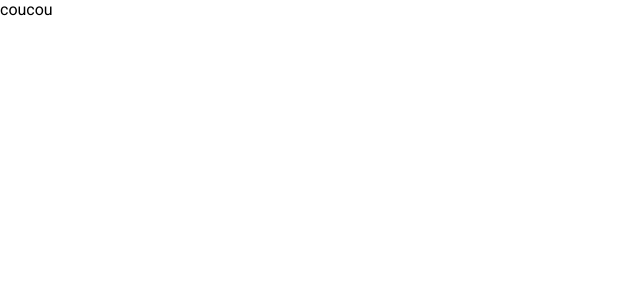
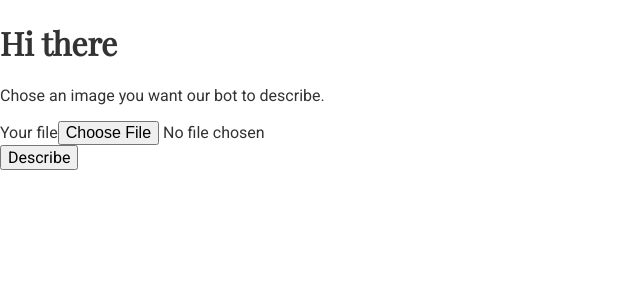
Before and after one commit to laugri/animated-pancake, a React (Create React App) app: page / in a window 1280 px wide. Shown: the top 300 px of the page, without its empty margins (0-640 px from the left). Built offline with nearby package versions, Linux system fonts and the light colour scheme.

Commit message:
Create dumb form and give it some styling

```diff
--- a/src/App.js
+++ b/src/App.js
@@ -6,9 +6,25 @@
 type Props = void;
 
 class App extends Component<Props> {
-	render() {
-		return <div>coucou</div>;
-	}
+  render() {
+    return (
+      <div className="App">
+        <div className="App__Card">
+          <div className="App__Card__Title">
+            <h1>Hi there</h1>
+            <p>Chose an image you want our bot to describe.</p>
+          </div>
+          <form className="App__Card__Content">
+            <div className="Input">
+              <label>Your file</label>
+              <input type="file" />
+            </div>
+            <button className="Button">Describe</button>
+          </form>
+        </div>
+      </div>
+    );
+  }
 }
 
 export default App;
--- a/src/App.scss
+++ b/src/App.scss
@@ -0,0 +1,67 @@
+@import 'style/_fonts.scss';
+@import 'style/_colors.scss';
+
+.App {
+  width: 100vw;
+  height: 100vh;
+  display: flex;
+  flex-direction: column;
+  flex-wrap: nowrap;
+  justify-content: center;
+  align-items: center;
+
+  &__Card {
+    max-width: 350px;
+
+    &__Title {
+      margin-bottom: 32px;
+
+      & > * {
+        margin: 0;
+      }
+
+      h1 {
+        font-size: $fs-title;
+      }
+    }
+
+    form {
+      display: flex;
+      flex-direction: column;
+      flex-wrap: nowrap;
+      justify-content: center;
+      align-items: flex-start;
+
+      & > * {
+        margin: 16px 0;
+      }
+    }
+  }
+}
+
+.Input {
+  label {
+    font-size: 14px;
+    margin-bottom: 4px;
+    display: block;
+  }
+
+  input[type='file'] {
+    padding: 10px 16px;
+    border-radius: 4px;
+    border: solid 1px $font-color;
+  }
+}
+
+.Button {
+  background-color: $primary;
+  border-radius: 4px;
+  border: none;
+  color: white;
+  cursor: pointer;
+  font-size: $fs-button;
+  height: 40px;
+  min-width: 96px;
+  padding: 0 16px;
+  text-transform: uppercase;
+}
--- a/src/index.scss
+++ b/src/index.scss
@@ -1,7 +1,22 @@
 @import 'style/_fonts.scss';
+@import 'style/_colors.scss';
 
 body {
-	margin: 0;
-	padding: 0;
-	font-family: $body-font-stack;
+  margin: 0;
+  padding: 0;
+  font-family: $body-font-stack;
+  color: $font-color;
+  font-size: $fs-body;
 }
+
+input,
+select,
+textarea,
+button {
+  font-family: inherit;
+  font-size: inherit;
+}
+
+h1 {
+  font-family: $title-font-stack;
+}
--- a/src/style/_colors.scss
+++ b/src/style/_colors.scss
@@ -1,2 +1,2 @@
-$primary: #2c3e50;
-$primary-light: #34495e;
+$primary: #6534ff;
+$font-color: #333;
--- a/src/style/_fonts.scss
+++ b/src/style/_fonts.scss
@@ -1,2 +1,7 @@
 $body-font-stack: Roboto, Helvetica, Arial, sans-serif;
 $title-font-stack: Playfair Display, Georgia, serif;
+
+// font sizes
+$fs-button: 14px;
+$fs-body: 16px;
+$fs-title: 72px;
```
